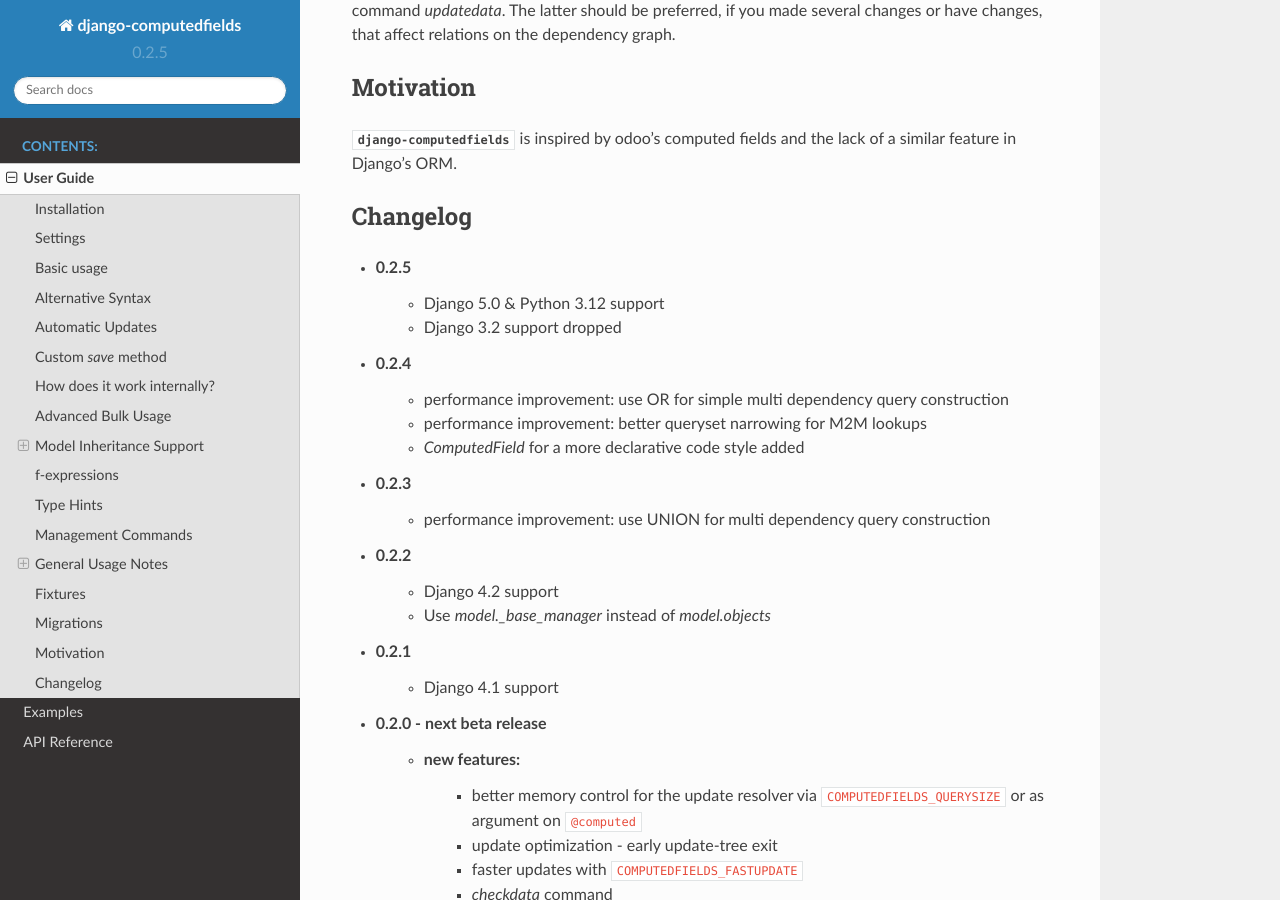
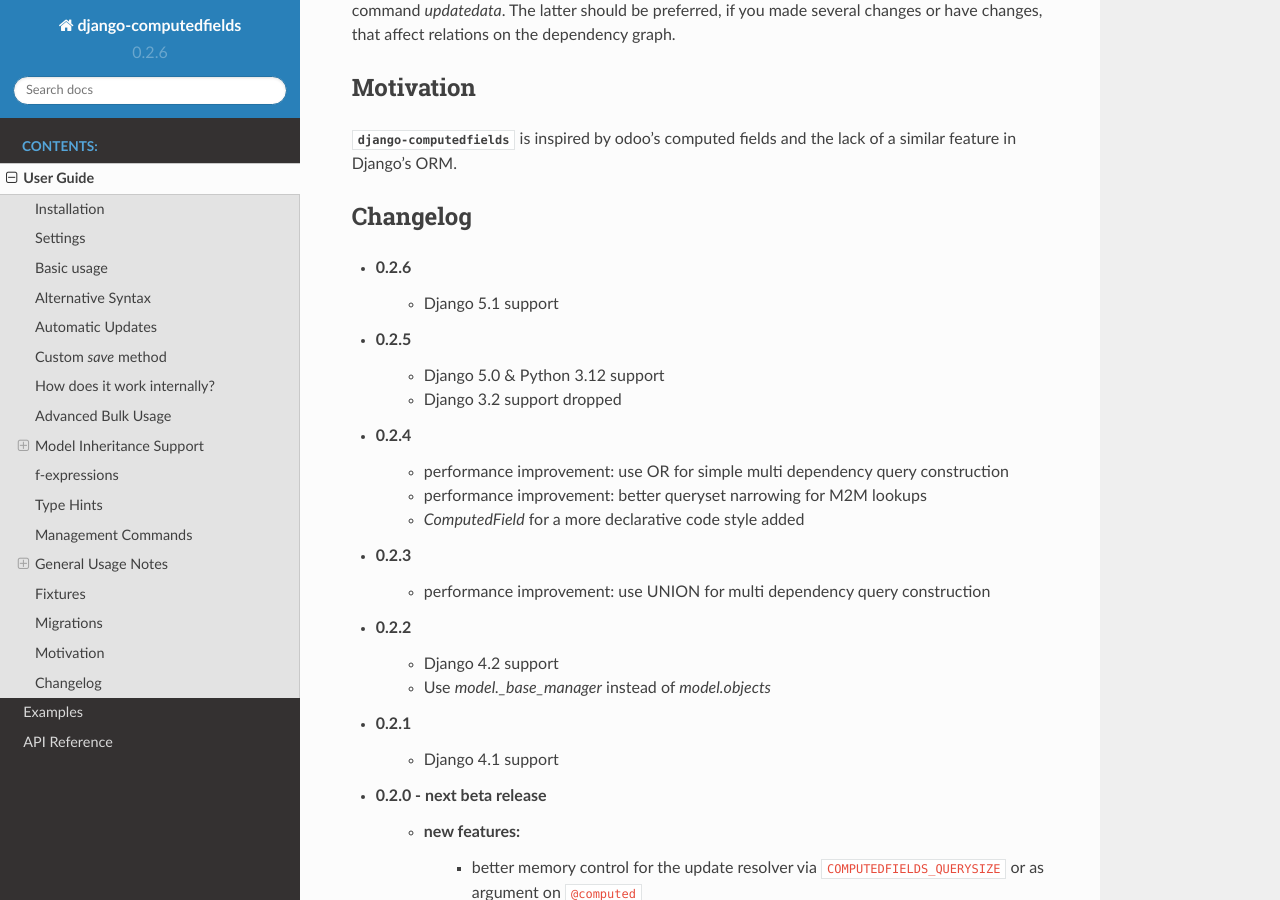
Before and after one commit to netzkolchose/django-computedfields, a Sphinx documentation site: the page built from docs/manual.rst, in a window 1280 px wide and 900 px high, scrolled down 13119 px. Built offline with Sphinx 7.4.7 and the Read the Docs theme 2.0.0, drawn with Linux system fonts in a browser that asks for light colours; the version number is read from the project's files by our own code.

Commit message:
django 5.1 release

```diff
--- a/computedfields/__init__.py
+++ b/computedfields/__init__.py
@@ -1 +1 @@
-__version__ = '0.2.5'
+__version__ = '0.2.6'
--- a/docs/manual.rst
+++ b/docs/manual.rst
@@ -611,6 +611,8 @@
 Changelog
 ---------
 
+- 0.2.6
+    - Django 5.1 support
 - 0.2.5
     - Django 5.0 & Python 3.12 support
     - Django 3.2 support dropped
--- a/setup.py
+++ b/setup.py
@@ -30,7 +30,7 @@
     author='netzkolchose',
     author_email='j.breitbart@netzkolchose.de',
     url='https://github.com/netzkolchose/django-computedfields',
-    download_url='https://github.com/netzkolchose/django-computedfields/archive/0.2.5.tar.gz',
+    download_url='https://github.com/netzkolchose/django-computedfields/archive/0.2.6.tar.gz',
     keywords=['django', 'method', 'decorator',
               'autoupdate', 'persistent', 'field'],
     classifiers=[
```
Also changed, not shown: README.md (+3 -0 lines).
